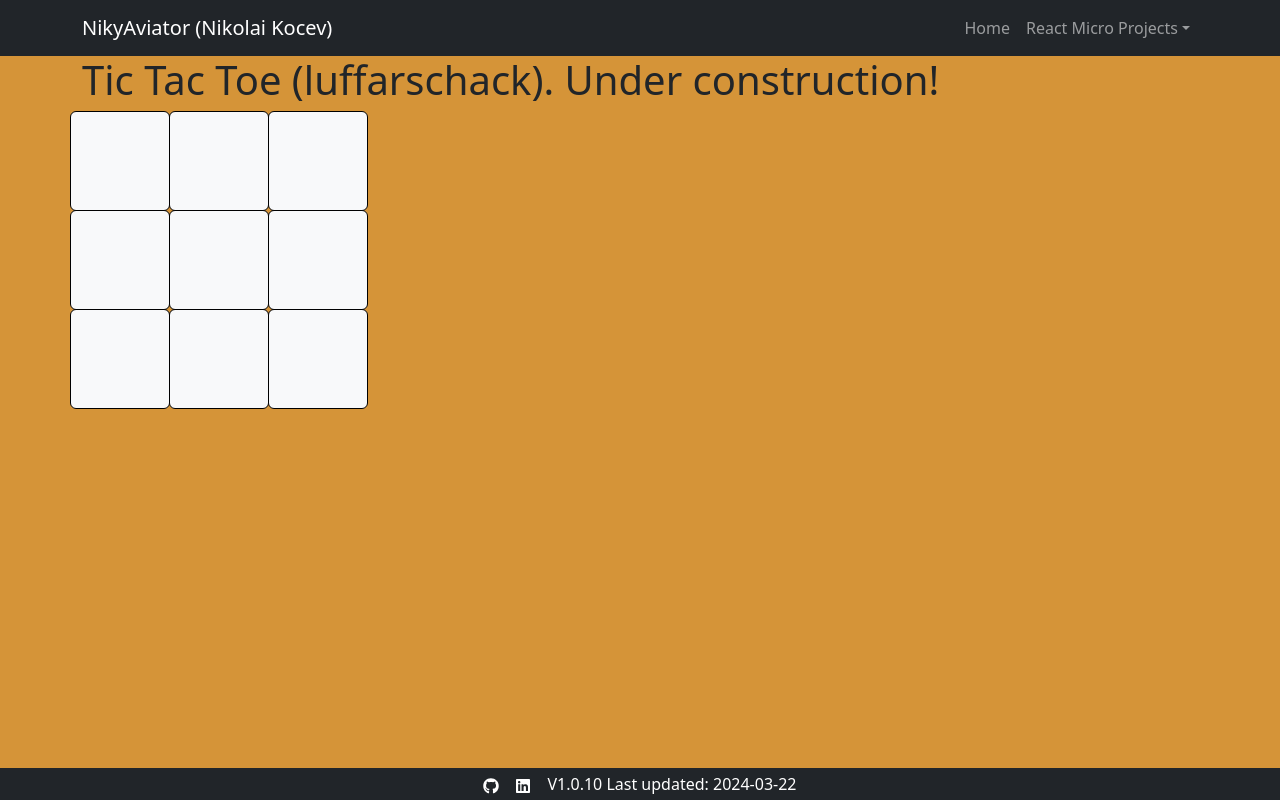
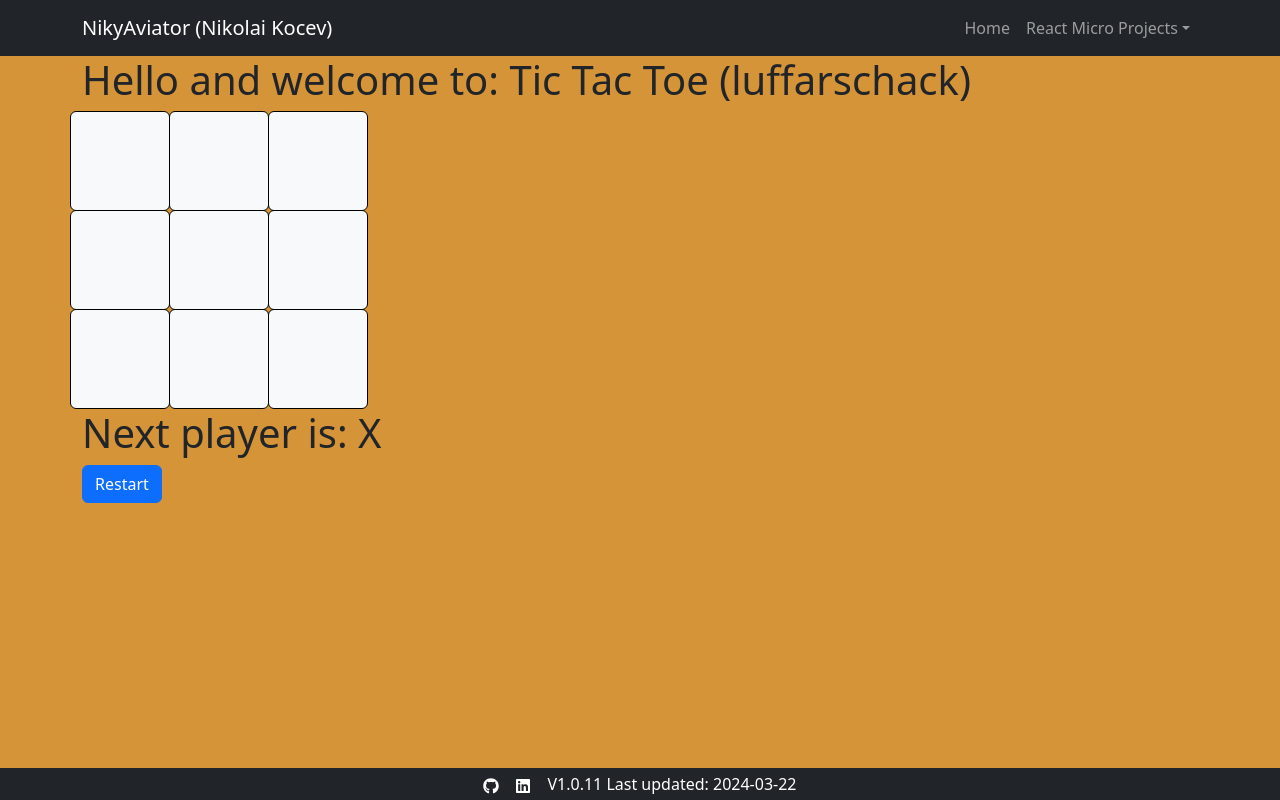
Before and after one commit to NikyAviator/nikolaikocev, a React (Vite) app in the folder frontend/: page /tictactoe in a window 1280 px wide. Built offline with nearby package versions, Linux system fonts and the light colour scheme; a web font is replaced by a local one.

Commit message:
V1.0.11! Tic Tac Toe working!

```diff
--- a/frontend/package.json
+++ b/frontend/package.json
@@ -1,7 +1,7 @@
 {
   "name": "frontend",
   "private": true,
-  "version": "1.0.10",
+  "version": "1.0.11",
   "type": "module",
   "scripts": {
     "dev": "vite",
--- a/frontend/src/Components/Footer.jsx
+++ b/frontend/src/Components/Footer.jsx
@@ -29,7 +29,7 @@ const Footer = () => {
             <FaLinkedin size='1em' />
           </a>
         </div>
-        <span className='mx-2'>V1.0.10 Last updated: 2024-03-22</span>
+        <span className='mx-2'>V1.0.11 Last updated: 2024-03-22</span>
       </div>
     </footer>
   );
--- a/frontend/src/Components/tic-tac-toe/TicTacToe.jsx
+++ b/frontend/src/Components/tic-tac-toe/TicTacToe.jsx
@@ -1,7 +1,7 @@
 /* eslint-disable react/prop-types */
 import '../../scss/styles.scss';
 import Button from 'react-bootstrap/Button';
-import { useState } from 'react';
+import { useEffect, useState } from 'react';
 
 // The square component is a button that displays the value of the square
 const Square = ({ value, onClick }) => {
@@ -20,16 +20,63 @@ const Square = ({ value, onClick }) => {
 const TicTacToe = () => {
   const [squares, setSquares] = useState(Array(9).fill(''));
   const [xIsNext, setXIsNext] = useState(true);
+  // skrevs på slutet
+  const [status, setStatus] = useState('');
+
+  const calculateWinner = (squares) => {
+    // 8 total winning patterns (see structure of the game board above)
+    const winningPatterns = [
+      [0, 1, 2], // Horizontal
+      [3, 4, 5],
+      [6, 7, 8],
+      [0, 3, 6], // Vertical
+      [1, 4, 7],
+      [2, 5, 8],
+      [0, 4, 8], // Diagonal
+      [2, 4, 6],
+    ];
+
+    for (let i = 0; i < winningPatterns.length; i++) {
+      const [a, b, c] = winningPatterns[i];
+      if (
+        squares[a] &&
+        squares[a] === squares[b] &&
+        squares[a] === squares[c]
+      ) {
+        return squares[a];
+      }
+    }
+    return null;
+  };
 
   const handleClick = (getCurrentSquare) => {
     let cpySquares = [...squares];
+    if (calculateWinner(cpySquares) || cpySquares[getCurrentSquare]) return;
     // cpySquares för att inte mutera orginalet, X eller O beroende på xIsNext.
     cpySquares[getCurrentSquare] = xIsNext ? 'X' : 'O';
     setXIsNext(!xIsNext);
     setSquares(cpySquares);
   };
 
+  // Restart the game. skrevs på slutet
+  const handleRestart = () => {
+    setXIsNext(true);
+    setSquares(Array(9).fill(''));
+  };
+
   console.log(squares);
+
+  useEffect(() => {
+    if (!calculateWinner(squares) && squares.every((square) => square !== '')) {
+      setStatus('The game is a draw!');
+    } else if (calculateWinner(squares)) {
+      setStatus(
+        `Winner is: ${calculateWinner(squares)}. Please restart the game.`
+      );
+    } else {
+      setStatus(`Next player is: ${xIsNext ? 'X' : 'O'}`);
+    }
+  }, [squares, xIsNext]);
 
   return (
     <div className='tic-tac-toe-container'>
@@ -48,6 +95,10 @@ const TicTacToe = () => {
         <Square value={squares[7]} onClick={() => handleClick(7)} />
         <Square value={squares[8]} onClick={() => handleClick(8)} />
       </div>
+      <div className='status'>
+        <h1>{status}</h1>
+        <Button onClick={handleRestart}>Restart </Button>
+      </div>
     </div>
   );
 };
--- a/frontend/src/Pages/TTTPage.jsx
+++ b/frontend/src/Pages/TTTPage.jsx
@@ -9,7 +9,7 @@ const TTTPage = () => {
     <Container>
       <Row>
         <Col>
-          <h1>Tic Tac Toe (luffarschack). Under construction!</h1>
+          <h1>Hello and welcome to: Tic Tac Toe (luffarschack)</h1>
           <TicTacToe />
         </Col>
       </Row>
```
